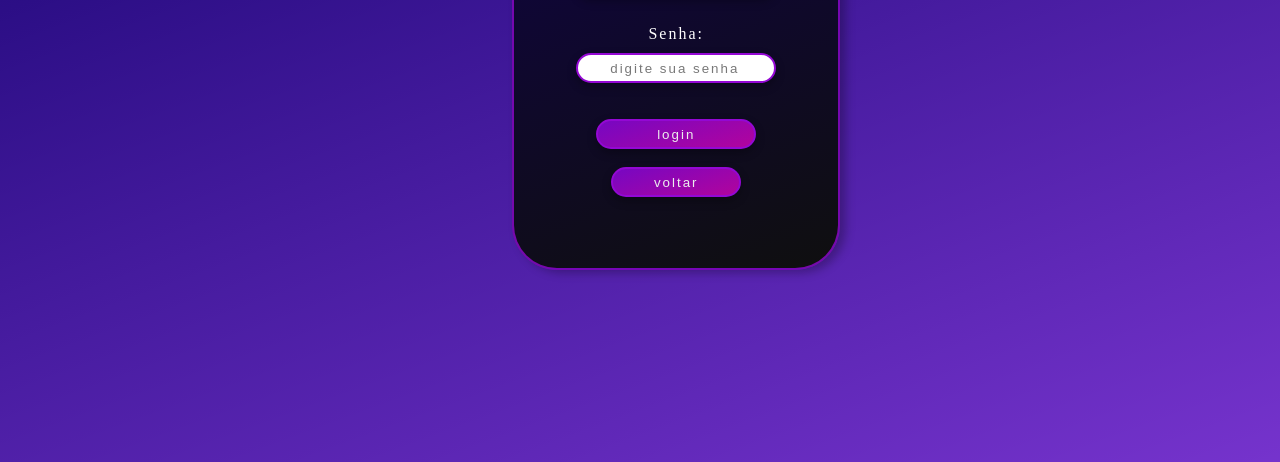
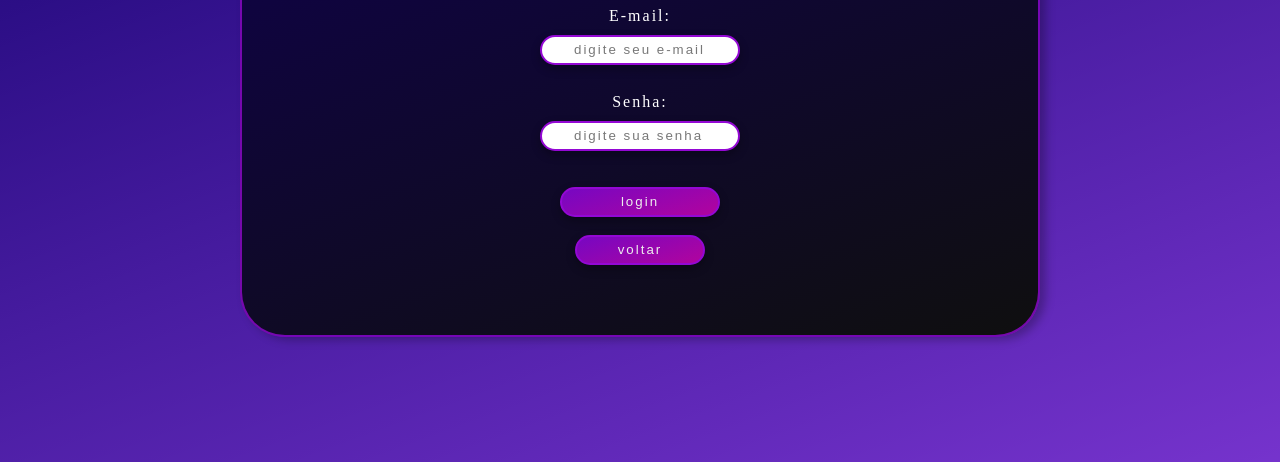
Before and after one commit to kalanguinho222/colector_market_-2.0.0-, a plain HTML site: page frontend/login.html in a window 1280 px wide. Shown: the part 338-800 px from the top of the page. Drawn offline with Linux system fonts and the light colour scheme; a web font is replaced by a local one.

Commit message:
corrigi o issue #27 sobre o position abisolute

```diff
--- a/frontend/css/estilo-login.css
+++ b/frontend/css/estilo-login.css
@@ -1,9 +1,9 @@
 .body-login {
 
-    margin: 100px;
+    min-height: 100vh;
     display: flex;
-    justify-content: flex;
     align-items: center;
+    justify-content: center;
 
     background: linear-gradient(160deg, rgb(16, 0, 107), rgba(83, 0, 192, 0.801));
 
@@ -31,9 +31,8 @@
     box-shadow: 6px 3px 10px rgba(0, 0, 0, 0.267);
     background: linear-gradient(160deg, rgb(15, 0, 80), rgb(15, 15, 15));
 
-    position: absolute;
-    top:9vw;
-    left:42vw;
+    width: 100%;
+    max-width: 800px;
 
     z-index: 3;
 
```
